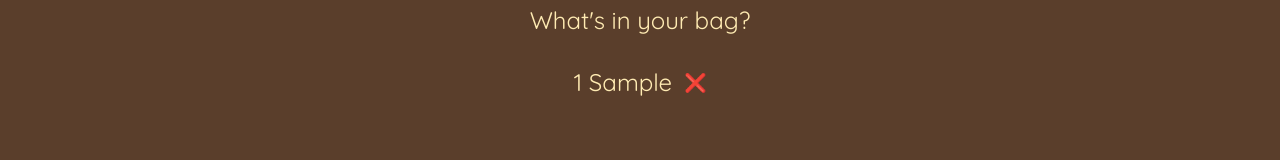
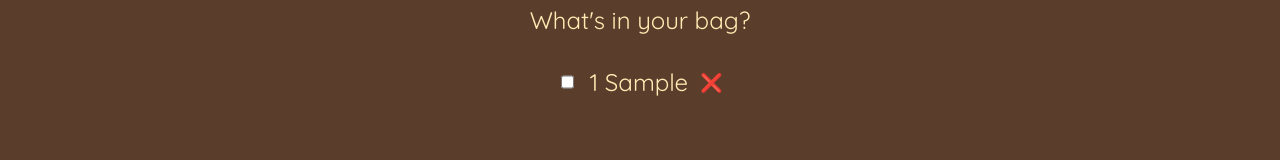
Before and after one commit to cpcastells/packsplorer-react, a React (Vite) app: page / in a window 1280 px wide. Both pictures are taken after typing "Sample" into the empty fields and a click on the button "ADD". Shown: the part 252-412 px from the top of the page. Built offline with nearby package versions, Linux system fonts and the light colour scheme; a web font is replaced by a local one.

Commit message:
Pass onToggleItem by props in Item component

```diff
--- a/src/components/Item/Item.tsx
+++ b/src/components/Item/Item.tsx
@@ -4,11 +4,17 @@ import { item } from "../../types";
 
 interface ItemProps {
   item: item;
+  onToggleItem: (id: string) => void;
 }
 
-const Item = ({ item }: ItemProps): React.ReactElement => {
+const Item = ({ item, onToggleItem }: ItemProps): React.ReactElement => {
   return (
     <ItemStyled>
+      <input
+        type="checkbox"
+        checked={item.packed}
+        onChange={() => onToggleItem(item.id)}
+      ></input>
       <span className={item.packed ? "packed" : ""}>
         {item.quantity} {item.description}
       </span>
```
